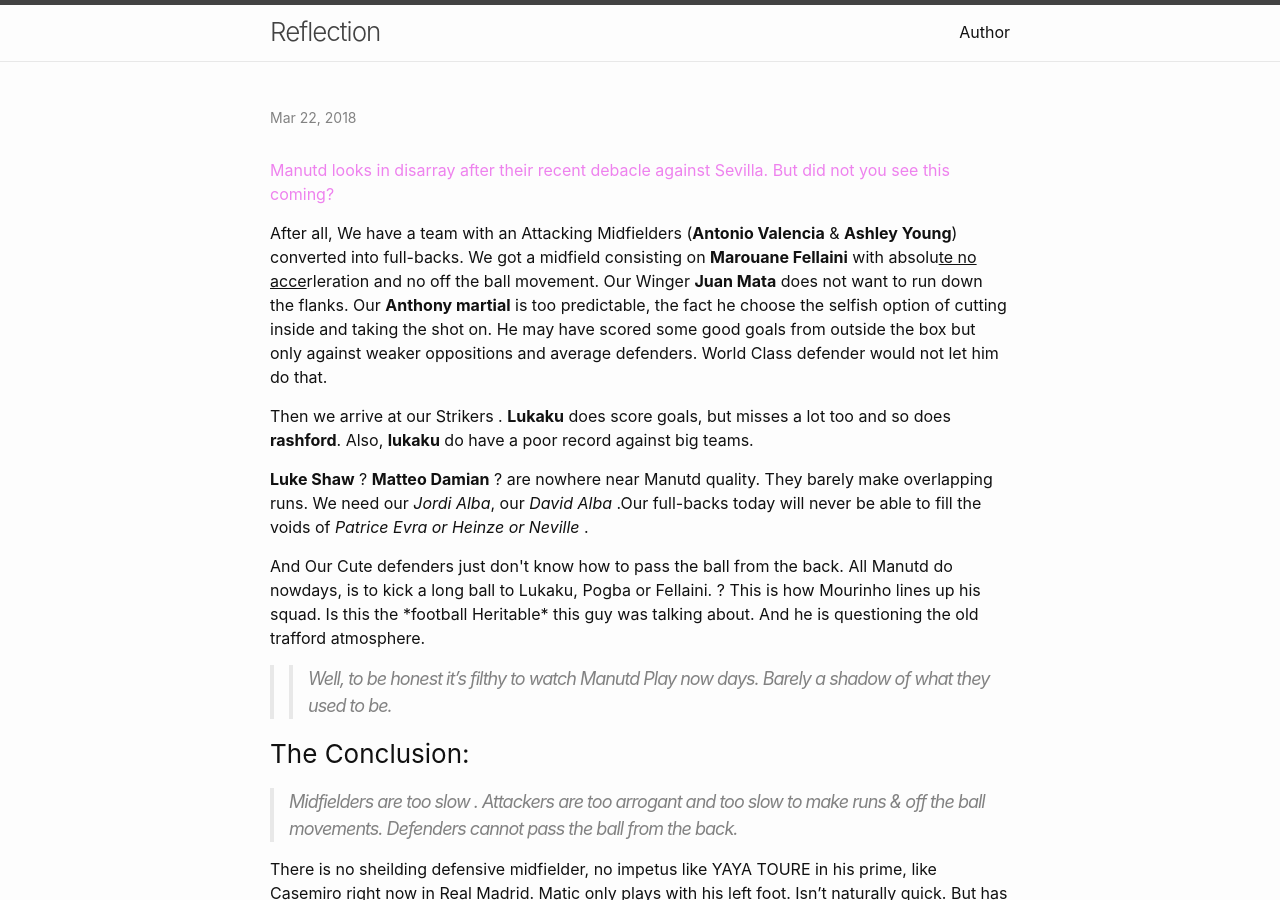
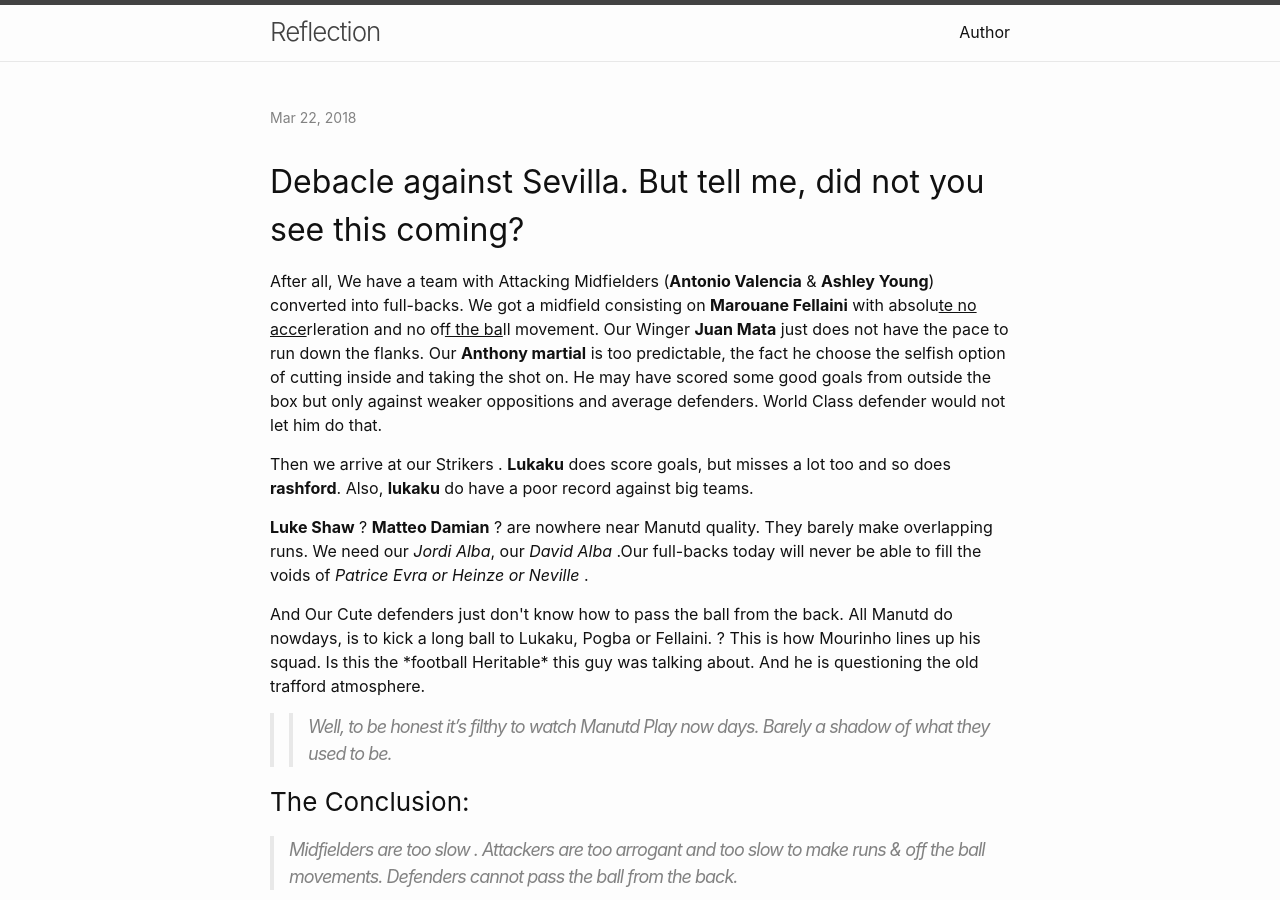
Before and after one commit to meadow-tulips/Myblog, a Jekyll site: the page built from _posts/2018-03-22-the-manutd-conundrum.markdown, in a window 1280 px wide and 900 px high. Built offline with Jekyll 4.4.1, drawn with Linux system fonts in a browser that asks for light colours.

Commit message:
Update 2018-03-22-the-manutd-conundrum.markdown

```diff
--- a/_posts/2018-03-22-the-manutd-conundrum.markdown
+++ b/_posts/2018-03-22-the-manutd-conundrum.markdown
@@ -5,9 +5,9 @@ categories: Football
 ---
 
 
-<p style="color:violet"> Manutd looks in disarray after their recent debacle against Sevilla. But did not you see this coming? </p>
+## Debacle against Sevilla. But tell me, did not you see this coming?
 
-<p>After all, We have a team with an Attacking Midfielders (<b>Antonio Valencia</b> & <b>Ashley Young</b>) converted into full-backs. We got a midfield consisting on <b>Marouane Fellaini</b> with absolu<u>te no acce</u>rleration and no off the ball movement. Our Winger <b>Juan Mata</b> does not want to run down the flanks. Our <b>Anthony martial</b> is too predictable, the fact he choose the selfish option of cutting inside and taking the shot on. He may have scored some good goals from outside the box but only against weaker oppositions and average defenders. World Class defender would not let him do that.
+<p>After all, We have a team with Attacking Midfielders (<b>Antonio Valencia</b> & <b>Ashley Young</b>) converted into full-backs. We got a midfield consisting on <b>Marouane Fellaini</b> with absolu<u>te no acce</u>rleration and no of<u>f the ba</u>ll movement. Our Winger <b>Juan Mata</b> just does not have the pace to run down the flanks. Our <b>Anthony martial</b> is too predictable, the fact he choose the selfish option of cutting inside and taking the shot on. He may have scored some good goals from outside the box but only against weaker oppositions and average defenders. World Class defender would not let him do that.
 </p>
 
 <p>Then we arrive at our Strikers . <b>Lukaku</b> does score goals, but misses a lot too and so does <b>rashford</b>. Also, <b>lukaku</b> do have a poor record against big teams.
```
